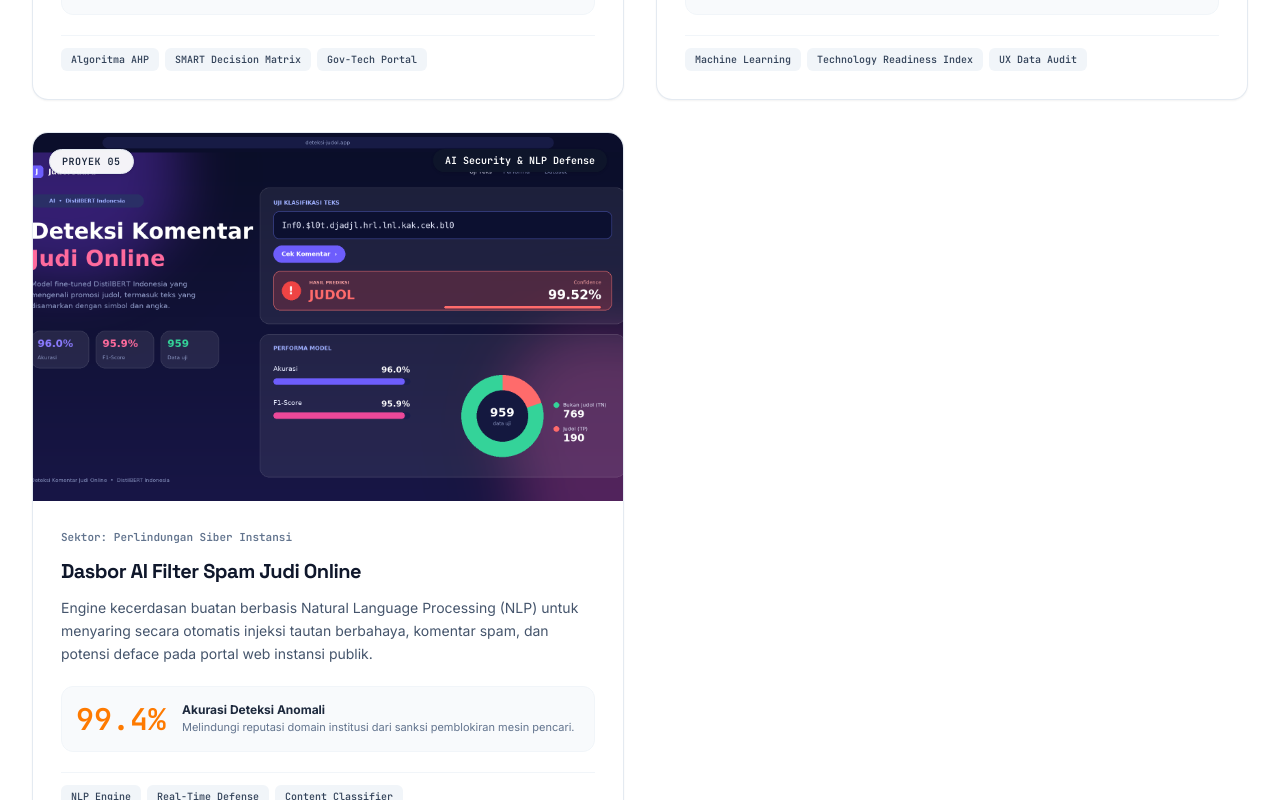
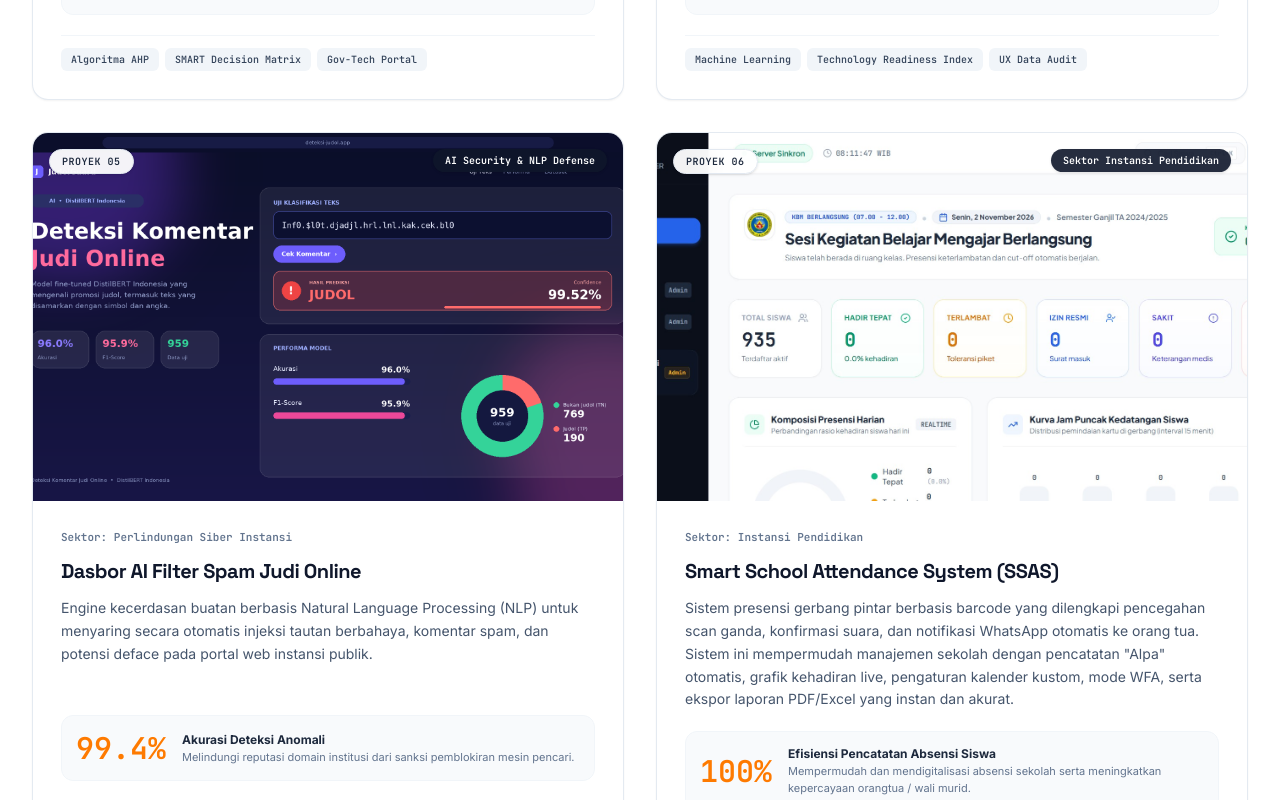
Before and after one commit to scitech-official/scitech-company-profile, a Next.js app: page / in a window 1280 px wide. Shown: the part 6140-6940 px from the top of the page. Built offline with nearby package versions, Linux system fonts and the light colour scheme.

Commit message:
feat(portfolio): add Smart School Attendance System (SSAS) case study

```diff
--- a/src/components/Footer.tsx
+++ b/src/components/Footer.tsx
@@ -57,6 +57,7 @@ export default function Footer() {
                 {[
                   "Ramadhan Camp Platform",
                   "HYDRA Greenhouse",
+                  "Smart School Attendance (SSAS)",
                   "SPK Pasirian",
                   "AI Radar Jember",
                   "Filter Spam Judi Online",
--- a/src/components/PortfolioSection.tsx
+++ b/src/components/PortfolioSection.tsx
@@ -10,11 +10,11 @@ export default function PortfolioSection() {
   const [activeFilter, setActiveFilter] = useState<"all" | "iot" | "ai" | "software" | "gov">("all");
 
   const filterTabs = [
-    { id: "all", label: "Semua Proyek", count: 5 },
-    { id: "iot", label: "Smart Farming & IoT", count: 1 },
-    { id: "ai", label: "Artificial Intelligence", count: 2 },
-    { id: "software", label: "Software Enterprise", count: 1 },
-    { id: "gov", label: "Sektor Publik & Edukasi", count: 1 },
+    { id: "all", label: "Semua Proyek", count: PORTFOLIO_ITEMS.length },
+    { id: "iot", label: "Smart Farming & IoT", count: PORTFOLIO_ITEMS.filter((i) => i.filterGroup === "iot").length },
+    { id: "ai", label: "Artificial Intelligence", count: PORTFOLIO_ITEMS.filter((i) => i.filterGroup === "ai").length },
+    { id: "software", label: "Software Enterprise", count: PORTFOLIO_ITEMS.filter((i) => i.filterGroup === "software").length },
+    { id: "gov", label: "Sektor Publik & Edukasi", count: PORTFOLIO_ITEMS.filter((i) => i.filterGroup === "gov").length },
   ];
 
   const filteredItems = PORTFOLIO_ITEMS.filter((item) => {
--- a/src/data/landingData.ts
+++ b/src/data/landingData.ts
@@ -316,6 +316,25 @@ export const PORTFOLIO_ITEMS: PortfolioItem[] = [
     client: "Sektor: Perlindungan Siber Instansi",
     tags: ["NLP Engine", "Real-Time Defense", "Content Classifier"],
   },
+  {
+    id: "p6",
+    num: "06",
+    cat: "Sektor Instansi Pendidikan",
+    filterGroup: "gov",
+    catColor: "text-[#0086c9]",
+    hoverBorder: "hover:border-[#0086c9]",
+    hoverText: "group-hover:text-[#0086c9]",
+    hoverBg: "group-hover:bg-blue-50/60 group-hover:border-blue-200/50",
+    img: "/Porto_SSAS.jpg",
+    alt: "Smart School Attendance System (SSAS) - Presensi Gerbang Pintar Berbasis Barcode",
+    title: "Smart School Attendance System (SSAS)",
+    desc: "Sistem presensi gerbang pintar berbasis barcode yang dilengkapi pencegahan scan ganda, konfirmasi suara, dan notifikasi WhatsApp otomatis ke orang tua. Sistem ini mempermudah manajemen sekolah dengan pencatatan \"Alpa\" otomatis, grafik kehadiran live, pengaturan kalender kustom, mode WFA, serta ekspor laporan PDF/Excel yang instan dan akurat.",
+    metric: "100%",
+    metricLabel: "Efisiensi Pencatatan Absensi Siswa",
+    metricNote: "Mempermudah dan mendigitalisasi absensi sekolah serta meningkatkan kepercayaan orangtua / wali murid.",
+    client: "Sektor: Instansi Pendidikan",
+    tags: ["Web Dev", "Real-Time Attendance", "School Tech"],
+  },
 ];
 
 export const TIMELINE_STEPS: TimelineStep[] = [
```
Also changed, not shown: Aset Gambar/Portofolio/Porto_SSAS.jpg (added), public/Porto_SSAS.jpg (added).
